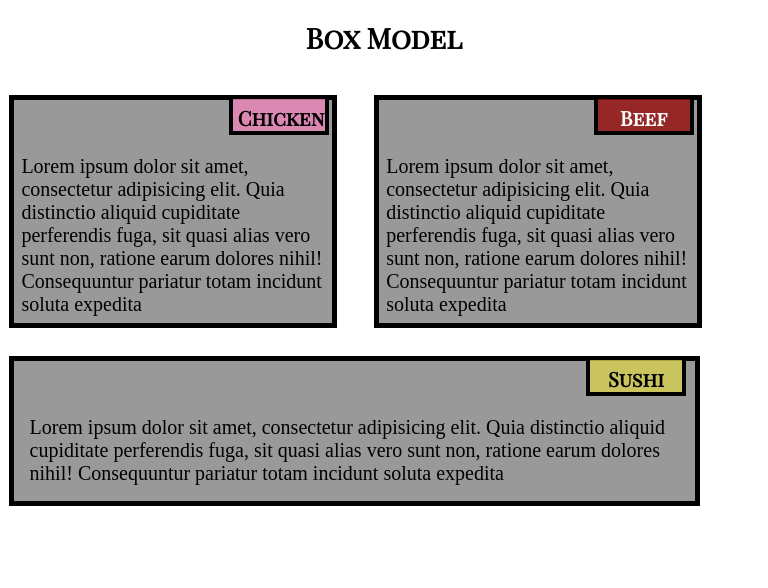
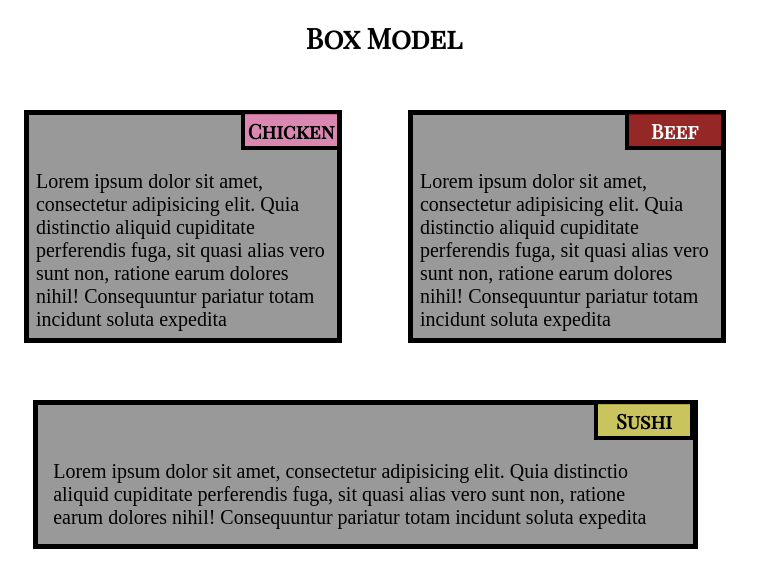
Before and after one commit to IonWolf117/HTML-CSS-and-Javascript-for-Web-Developers, a plain HTML site: page mod2_solution/index.html in a window 768 px wide. Drawn offline with Linux system fonts and the light colour scheme.

Commit message:
minor style fixes and fix box_name to stay on the top right corner

```diff
--- a/mod2_solution/css/style.css
+++ b/mod2_solution/css/style.css
@@ -21,13 +21,15 @@ h1 {
 }
 
 .box_name{
-  margin-right: 36px;
-  margin-top: 0px;
+  margin-bottom: 20px;
+  margin-top: 0;
+  margin-right: 8%;
+
   font-weight: bold;
   position: relative;
   width: 100px;
   height: 40px;
-  padding: 5px;
+  padding: 3px;
   float: right;
   overflow: none;
   text-align: center;
@@ -38,7 +40,6 @@ h1 {
 
 .name1 {
   background-color: rgba(235, 132, 185, 0.8);
-
 }
 
 .name2 {
@@ -62,37 +63,34 @@ h1 {
   width: 90%;
 }
 
-/* Large devices*/
+/* Large devices */
 @media (min-width: 992px) {
-    .large {
-      float: left;
-      width: 33.33%;
-    }
+  .col-lg-4{
+    float: left;
+    padding: 15px;
+    width: 33.33%;
   }
-  /*Medium devices*/
+}
+
+/* Medium Devices */
 @media (min-width: 768px) and (max-width: 991px) {
-  .med1, .med2 {
+  .col-md-6, .col-md-12 {
     float: left;
+    padding: 15px;
   }
-  .med1 {
-    width: 47.5%;
+  .col-md-6 {
+    width: 50%;
   }
-  .med2 {
-    margin-left: -10px;
+  .col-md-12 {
     width: 100%;
   }
-  .name3{
-    margin-right: 72px;
-    width: 100px;
+}
+
+/* Small Devices */
+@media (max-width: 767px) {
+  .col-sm-12 {
+    float: left;
+    padding: 15px;
+    width: 100%;
   }
 }
-  /*Small devices only*/
-@media (min-width: 0px) and (max-width: 767px) {
-  .small {
-    float: left;
-    width: 100%;
-  }
-  .box_name{
-    margin-right: 30px;
-  }
-}
--- a/mod2_solution/index.html
+++ b/mod2_solution/index.html
@@ -6,27 +6,26 @@
     <meta name="viewport" content="width=device-width, initial-scale=1.0">
     <link rel="stylesheet" type="text/css" href="css/style.css">
     <link rel="preconnect" href="https://fonts.googleapis.com">
-<link rel="preconnect" href="https://fonts.gstatic.com" crossorigin>
-<link href="https://fonts.googleapis.com/css2?family=Playfair+Display+SC&display=swap" rel="stylesheet">
+    <link rel="preconnect" href="https://fonts.gstatic.com" crossorigin>
+    <link href="https://fonts.googleapis.com/css2?family=Playfair+Display+SC&display=swap" rel="stylesheet">
     <title>module2-solution</title>
 </head>
 <body>
     <h1>Box Model</h1>
-    <div class="large med1 small">
-
+    <div class="col-lg-4 col-md-6 col-sm-12">
         <div class="box">
             <div class="box_name name1">Chicken</div>
             <p class="content">Lorem ipsum dolor sit amet, consectetur adipisicing elit. Quia distinctio aliquid cupiditate perferendis fuga, sit quasi alias vero sunt non, ratione earum dolores nihil! Consequuntur pariatur totam incidunt soluta expedita</p>
         </div>
     </div>
-    <div class="large med1 small">
+    <div class="col-lg-4 col-md-6 col-sm-12">
 
         <div class="box">
             <div class="box_name name2">Beef</div>
             <p class="content">Lorem ipsum dolor sit amet, consectetur adipisicing elit. Quia distinctio aliquid cupiditate perferendis fuga, sit quasi alias vero sunt non, ratione earum dolores nihil! Consequuntur pariatur totam incidunt soluta expedita</p>
         </div>
     </div>
-    <div class="large med2 small">
+    <div class="col-lg-4 col-md-12 col-sm-12">
 
         <div class="box">
             <div class="box_name name3">Sushi</div>
```
